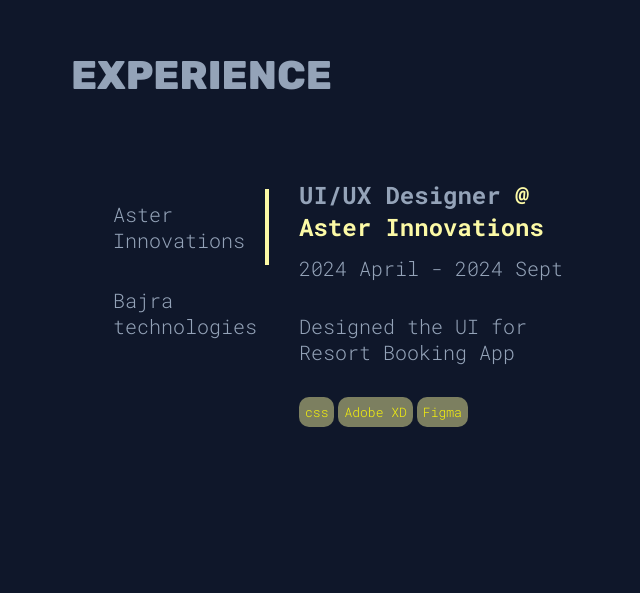
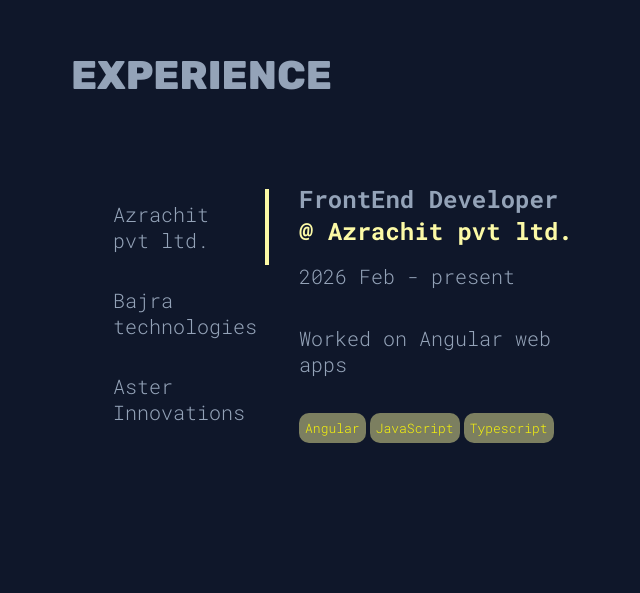
Before and after one commit to saffs3003/portfolio, a React (Vite) app: page / in a window 1280 px wide. Shown: the part 1521-2114 px from the top of the page, without its empty margins (493-1133 px from the left). Built offline with nearby package versions, Linux system fonts and the light colour scheme.

Commit message:
feat : Added W/E

```diff
--- a/src/common/TextAnimation/TextAnimation.jsx
+++ b/src/common/TextAnimation/TextAnimation.jsx
@@ -24,7 +24,7 @@
   return (
     <>
       <h2 className={styles.intro}>
-        hi,<span className={styles.name}>{props.name}</span> Here.
+        hi,<span className={styles.name}>{props.name}</span> here.
       </h2>
     </>
   );
--- a/src/sections/Experience/Experience.jsx
+++ b/src/sections/Experience/Experience.jsx
@@ -8,13 +8,14 @@
   let Experience = [
     {
       id: 1,
-      company: "Aster Innovations",
-      startDate: "2024 April",
-      endDate: "2024 Sept",
-      position: "UI/UX Designer",
-      projectDescription: "Designed the UI for Resort Booking App",
-      techStack: ["css", "Adobe XD", "Figma"],
+      company: "Azrachit pvt ltd.",
+      startDate: "2026 Feb",
+      endDate: "present",
+      position: "FrontEnd Developer",
+      projectDescription: "Worked on Angular web apps ",
+      techStack: ["Angular", "JavaScript", "Typescript"],
     },
+
     {
       id: 2,
       company: "Bajra technologies ",
@@ -24,6 +25,15 @@
       projectDescription:
         "Worked on Angular web apps and mobile development using ionic",
       techStack: ["Angular", "JavaScript", "Typescript", "ionic"],
+    },
+    {
+      id: 3,
+      company: "Aster Innovations",
+      startDate: "2024 April",
+      endDate: "2024 Sept",
+      position: "UI/UX Designer",
+      projectDescription: "Designed the UI for Resort Booking App",
+      techStack: ["css", "Adobe XD", "Figma"],
     },
   ];
   const currentExp = Experience[contentId];
```
